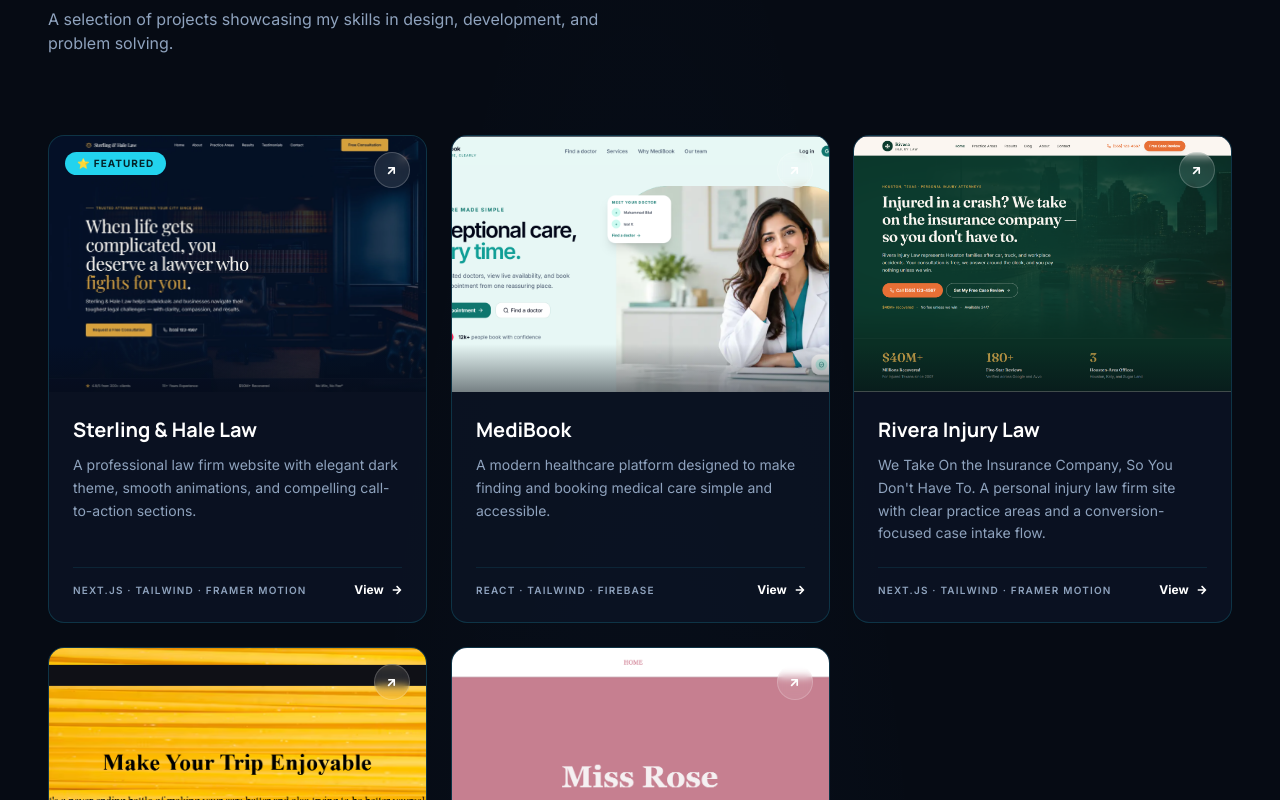
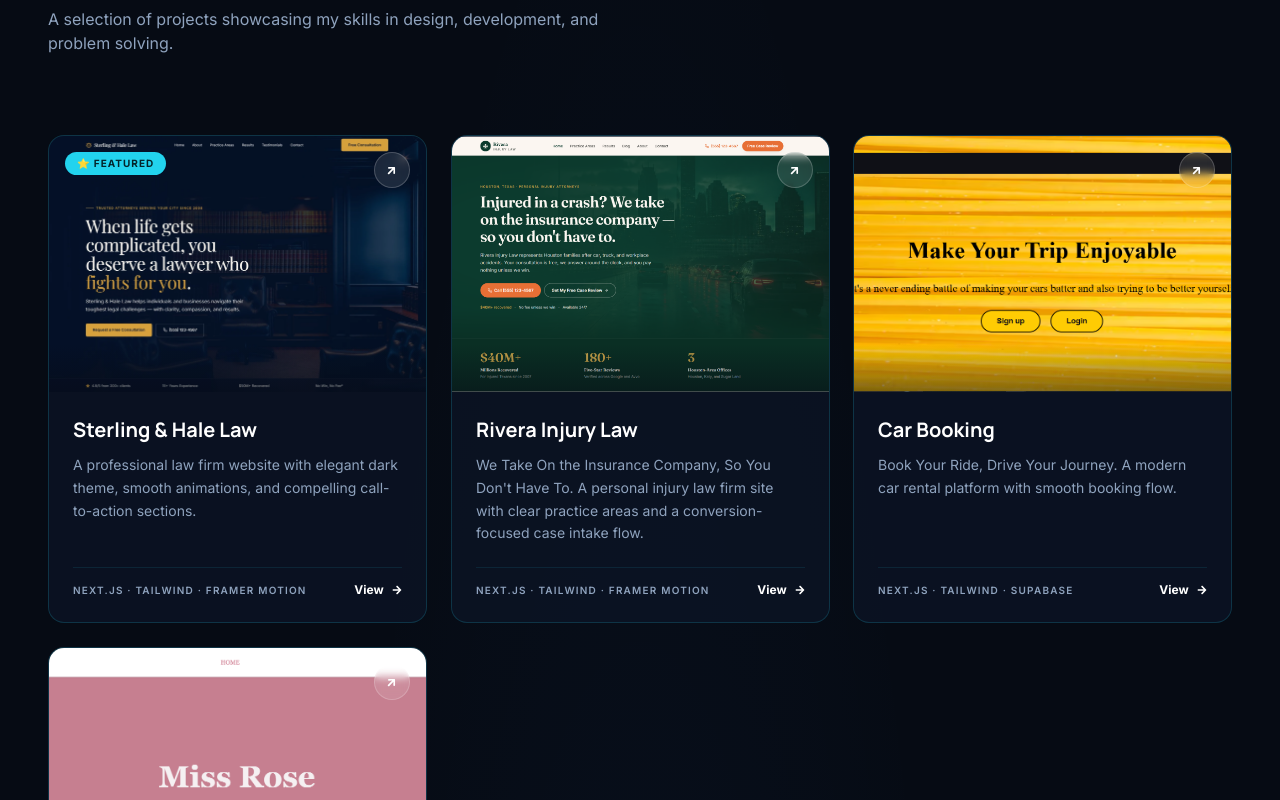
Before and after one commit to bismanoordev/Bisma-Noor, a Next.js app: page / in a window 1280 px wide. Shown: the part 6320-7120 px from the top of the page. Built offline with nearby package versions, Linux system fonts and the light colour scheme.

Commit message:
Remove MediBook project

```diff
--- a/components/Projects.jsx
+++ b/components/Projects.jsx
@@ -3,7 +3,6 @@ import { FaGithub, FaArrowRight, FaArrowUp } from 'react-icons/fa';
 import { HiOutlineSparkles } from 'react-icons/hi';
 import ScrollReveal from './ScrollReveal';
 import SterlingHale from '@/assets/sterling-hale.png';
-import MediBook from '@/assets/medibook.png';
 import Rivera from '@/assets/rivera.png';
 import CarBooking from '@/assets/car-booking.png';
 import MissRose from '@/assets/miss-rose.png';
@@ -16,13 +15,6 @@ const projects = [
     link: 'https://sterling-hale-law-obsd.vercel.app/',
     tags: ['Next.js', 'Tailwind', 'Framer Motion'],
     featured: true,
-  },
-  {
-    title: 'MediBook',
-    desc: 'A modern healthcare platform designed to make finding and booking medical care simple and accessible.',
-    img: MediBook,
-    link: 'https://medi-book-chi-eight.vercel.app/',
-    tags: ['React', 'Tailwind', 'Firebase'],
   },
   {
     title: 'Rivera Injury Law',
```
Also changed, not shown: assets/medibook.png (deleted).
